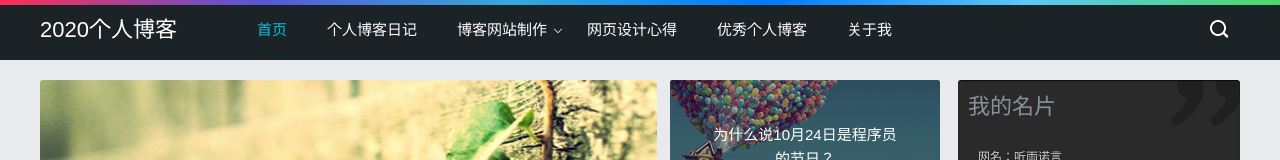
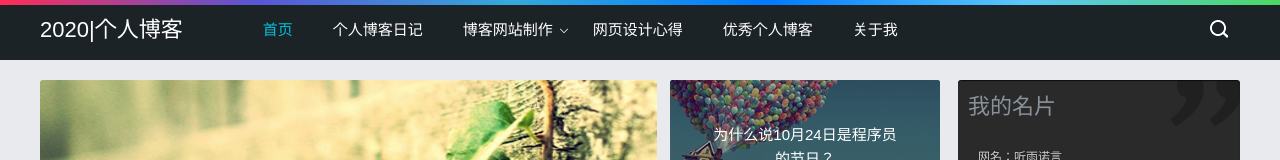
Before and after one commit to canweichen/blog, a plain HTML site: page index.html in a window 1280 px wide. Shown: the top 160 px of the page. Drawn offline with Linux system fonts and the light colour scheme.

Commit message:
blog0323

```diff
--- a/index.html
+++ b/index.html
@@ -21,7 +21,7 @@
 <header id="header">
   <div class="navbox">
     <h2 id="mnavh"><span class="navicon"></span></h2>
-    <div class="logo"><a href="index.html">2020个人博客</a></div>
+    <div class="logo"><a href="index.html">2020|个人博客</a></div>
     <nav>
       <ul id="starlist">
         <li><a href="index.html">首页</a></li>
```
